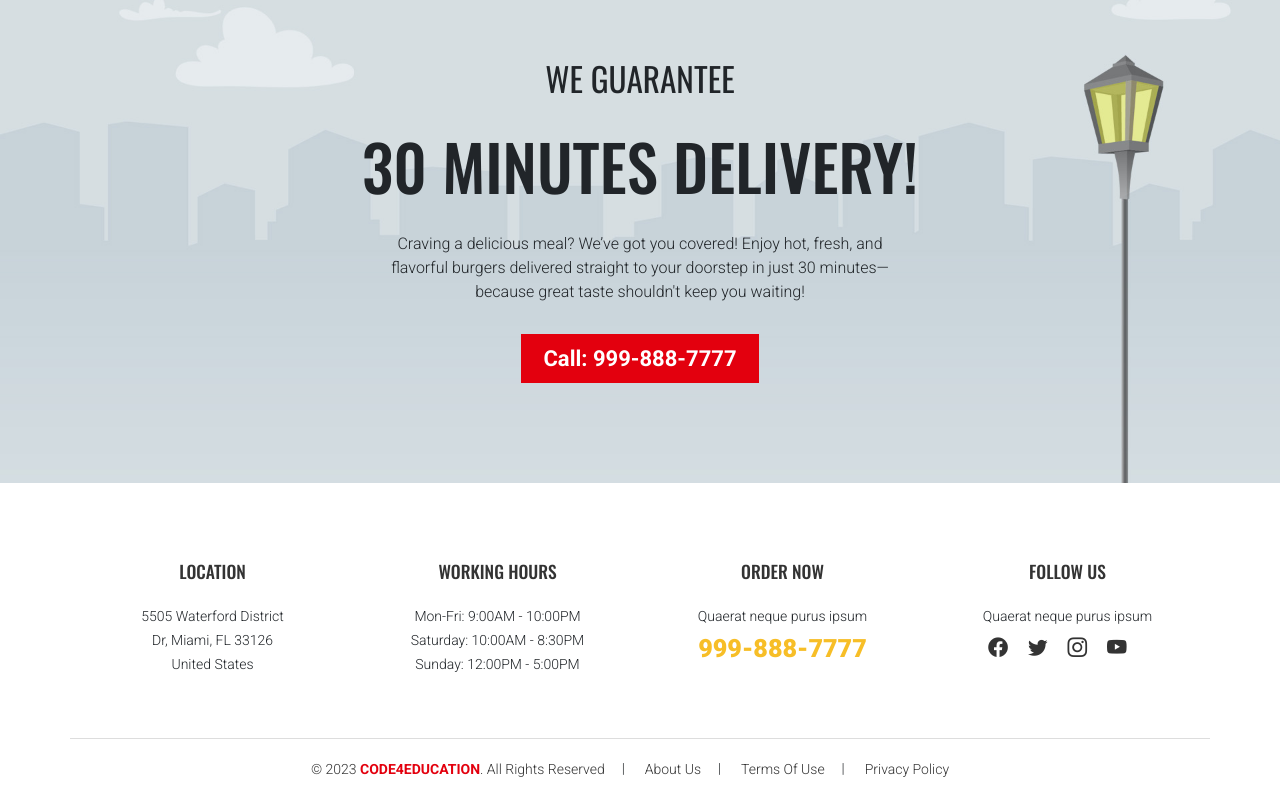
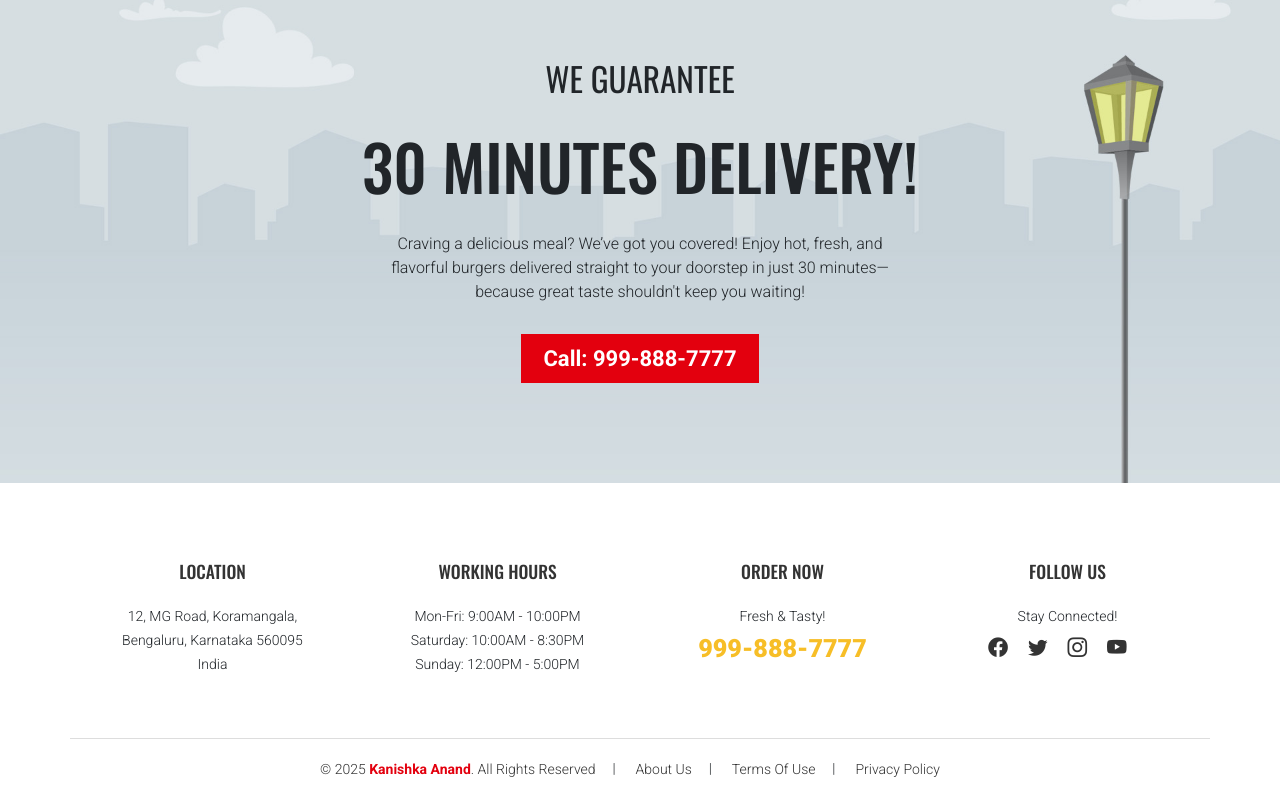
Before and after one commit to kanishkadz/QuickBites, a React (Create React App) app in the folder quick-bite/: page / in a window 1280 px wide. Shown: the part 6399-7199 px from the top of the page. Built offline with nearby package versions, Linux system fonts and the light colour scheme.

Commit message:
Update Footer.js

```diff
--- a/quick-bite/src/components/Layouts/Footer.js
+++ b/quick-bite/src/components/Layouts/Footer.js
@@ -30,9 +30,9 @@ function Footer() {
             <Col sm={6} lg={3} className="mb-4 mb-lg-0">
               <div className="text-center">
                 <h5>Location</h5>
-                <p>5505 Waterford District</p>
-                <p>Dr, Miami, FL 33126</p>
-                <p>United States</p>
+                <p>12, MG Road, Koramangala,</p>
+                <p>Bengaluru, Karnataka 560095</p>
+                <p>India</p>
               </div>
             </Col>
             <Col sm={6} lg={3} className="mb-4 mb-lg-0">
@@ -46,7 +46,7 @@ function Footer() {
             <Col sm={6} lg={3} className="mb-4 mb-lg-0">
               <div className="text-center">
                 <h5>Order Now</h5>
-                <p>Quaerat neque purus ipsum</p>
+                <p>Fresh & Tasty!</p>
                 <p>
                   <Link to="tel:9998887777" className="calling">
                     999-888-7777
@@ -57,7 +57,7 @@ function Footer() {
             <Col sm={6} lg={3} className="mb-4 mb-lg-0">
               <div className="text-center">
                 <h5>Follow Us</h5>
-                <p>Quaerat neque purus ipsum</p>
+                <p>Stay Connected!</p>
                 <ul className="list-unstyled text-center mt-2">
                   <li>
                     <Link to="/">
@@ -89,7 +89,7 @@ function Footer() {
                 <ul className="list-unstyled text-center mb-0">
                   <li>
                     <Link to="/">
-                      © 2023 <span>CODE4EDUCATION</span>. All Rights Reserved
+                      © 2025 <span>Kanishka Anand</span>. All Rights Reserved
                     </Link>
                   </li>
                   <li>
```
